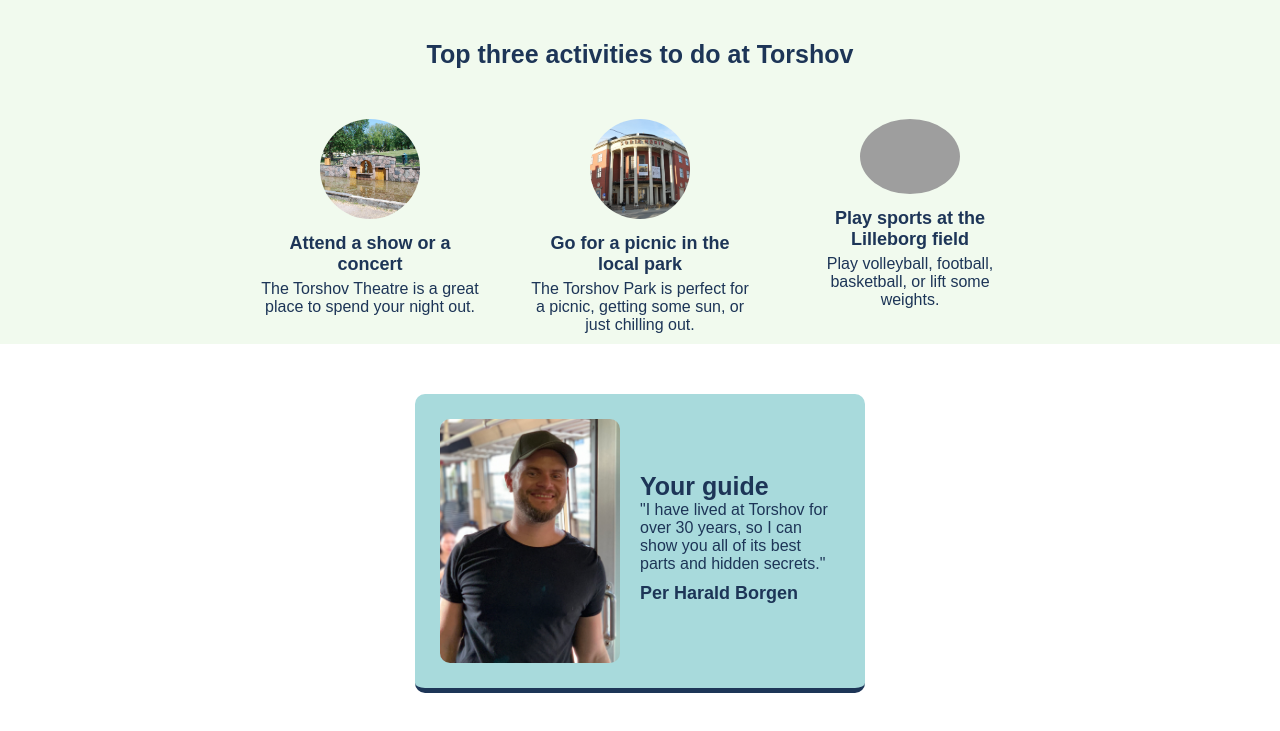
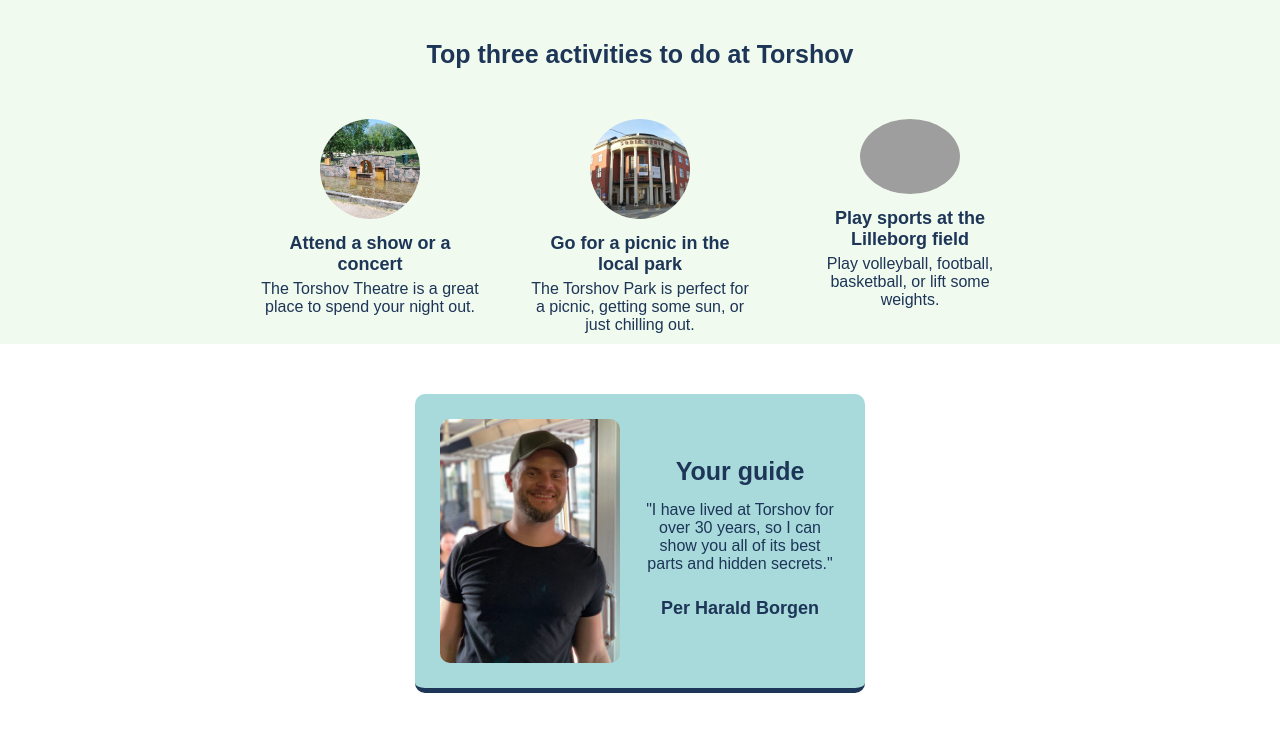
Before and after one commit to maxreveco/solo-project-hometown-page, a website built with Vite: page index.html in a window 1280 px wide. Shown: the part 540-1271 px from the top of the page. Built offline with nearby package versions, Linux system fonts and the light colour scheme; grey boxes are pictures that could not be loaded.

Commit message:
Update styles.css

```diff
--- a/styles.css
+++ b/styles.css
@@ -83,7 +83,6 @@ h4 {
     flex-direction: row;
     justify-content: center;
     align-items: center;
-    flex-wrap: wrap;
     margin: 50px 20px;
     padding: 25px;
     background-color: #A8DADC;
@@ -92,7 +91,6 @@ h4 {
     max-width: 400px;
     margin-left: auto;
     margin-right: auto;
-    text-align: left;
     gap: 20px;
 }
 
@@ -102,8 +100,12 @@ h4 {
 }
 
 .guide-section-info {
-    flex: 1;
+    display: flex;
+    flex-direction: column;
+    flex-wrap: wrap;
+    gap: 15px;
     min-width: 200px;
+
 }
 
 .guide-section-info h3 {
```
